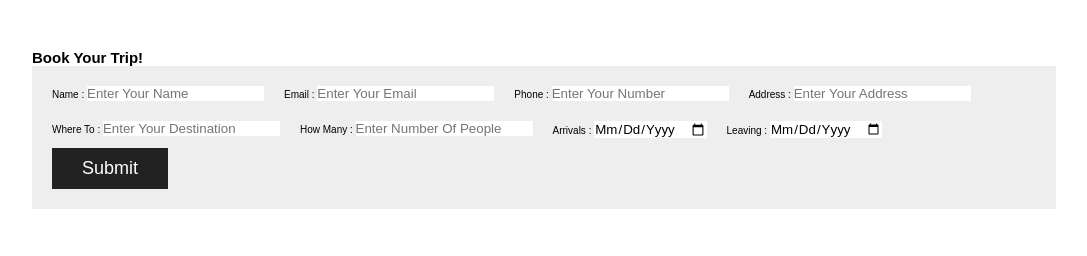
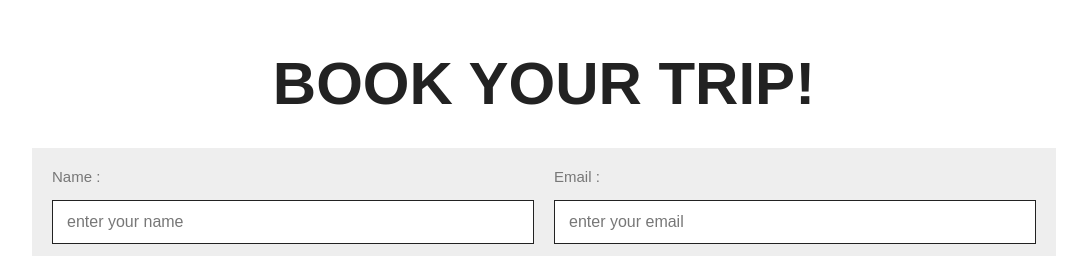
Before and after one commit to Dipsonstha/Travel-Project, a PHP site: page /book.php in a window 1280 px wide. Shown: the part 435-691 px from the top of the page, without its empty margins (96-1183 px from the left). Run offline with PHP 8.4, Linux system fonts and the light colour scheme.

Commit message:
Added book_form.php with some function but not working

```diff
--- a/styles.css
+++ b/styles.css
@@ -415,7 +415,14 @@
 }
 
 
+.booking .heading-title{
+    text-align: center;
+    margin-bottom: 3rem;
+    font-size: 6rem;
+    text-transform: uppercase;
+    color: var(--black);
 
+}
 .booking .booking-form{
     padding: 2rem;
     background: var(--light-bg);
@@ -427,11 +434,11 @@
 gap: 2rem;
 }
 
-.booking .booking-form .flex .inputbox{
+.booking .booking-form .flex .inputBox{
 flex:1 1 41rem;
 }
 
-.booking .booking-form .flex .inputbox input{
+.booking .booking-form .flex .inputBox input{
     width: 100%;
     padding: 1.2rem 1.4rem;
     font-size: 1.6rem;
@@ -441,17 +448,21 @@
     border: var(--border);
 }
 
-.booking .booking-form .flex .inputbox input:focus{
+.booking .booking-form .flex .inputBox input:focus{
     background: var(--black);
     color: var(--white);
 }
 
-.booking .booking-form .flex .inputbox input::placeholder{
+.booking .booking-form .flex .inputBox input::placeholder{
     color: var(--light-black);
 }
 
+.booking .booking-form .flex .inputBox span{
+    font-size: 1.5rem;
+    color: var(--light-black);
+}
 .booking .booking-form .btn{
-
+margin-top: 2rem;
 }
 
 
```
Also changed, not shown: book_form.php (+60 -0 lines), book.php (line endings or trailing spaces).
